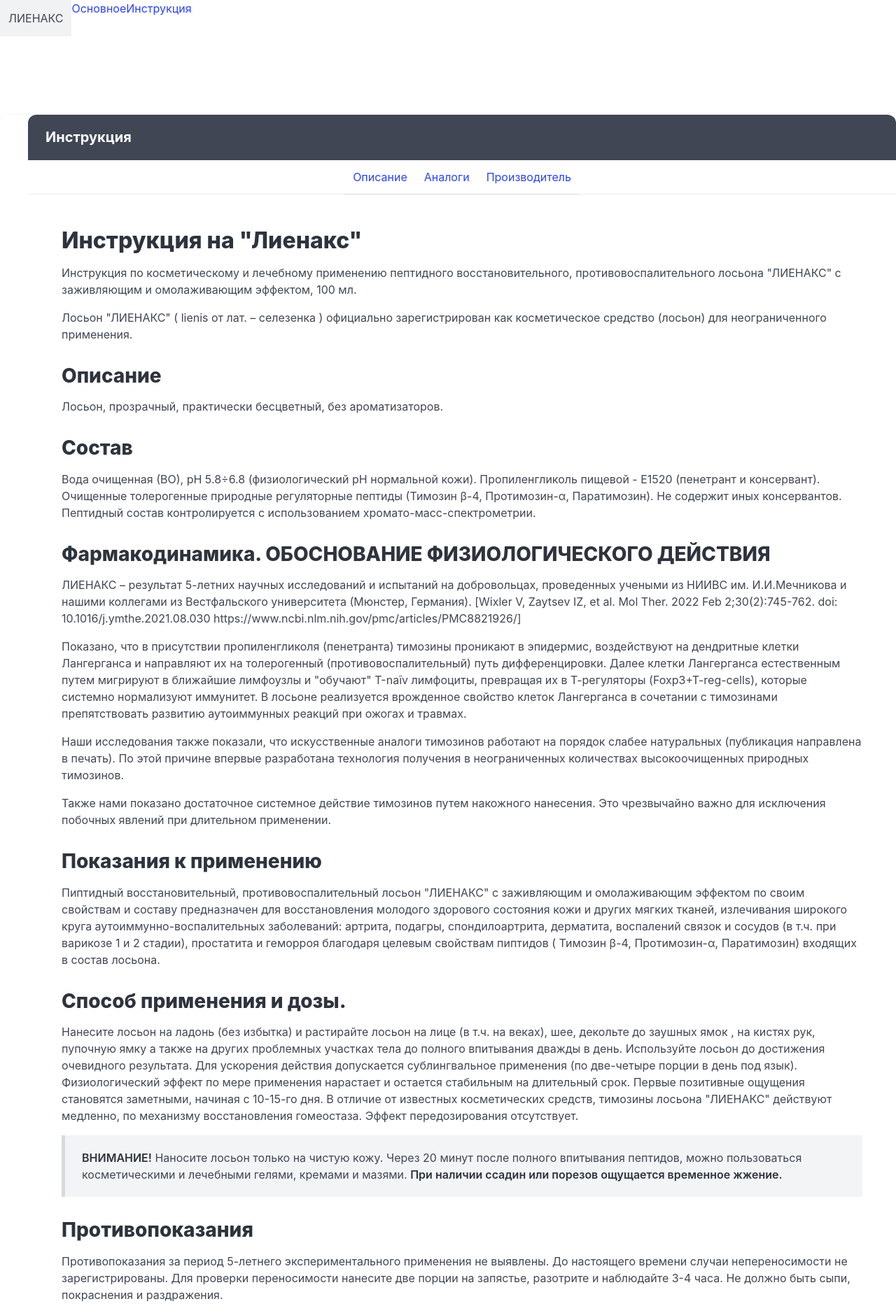
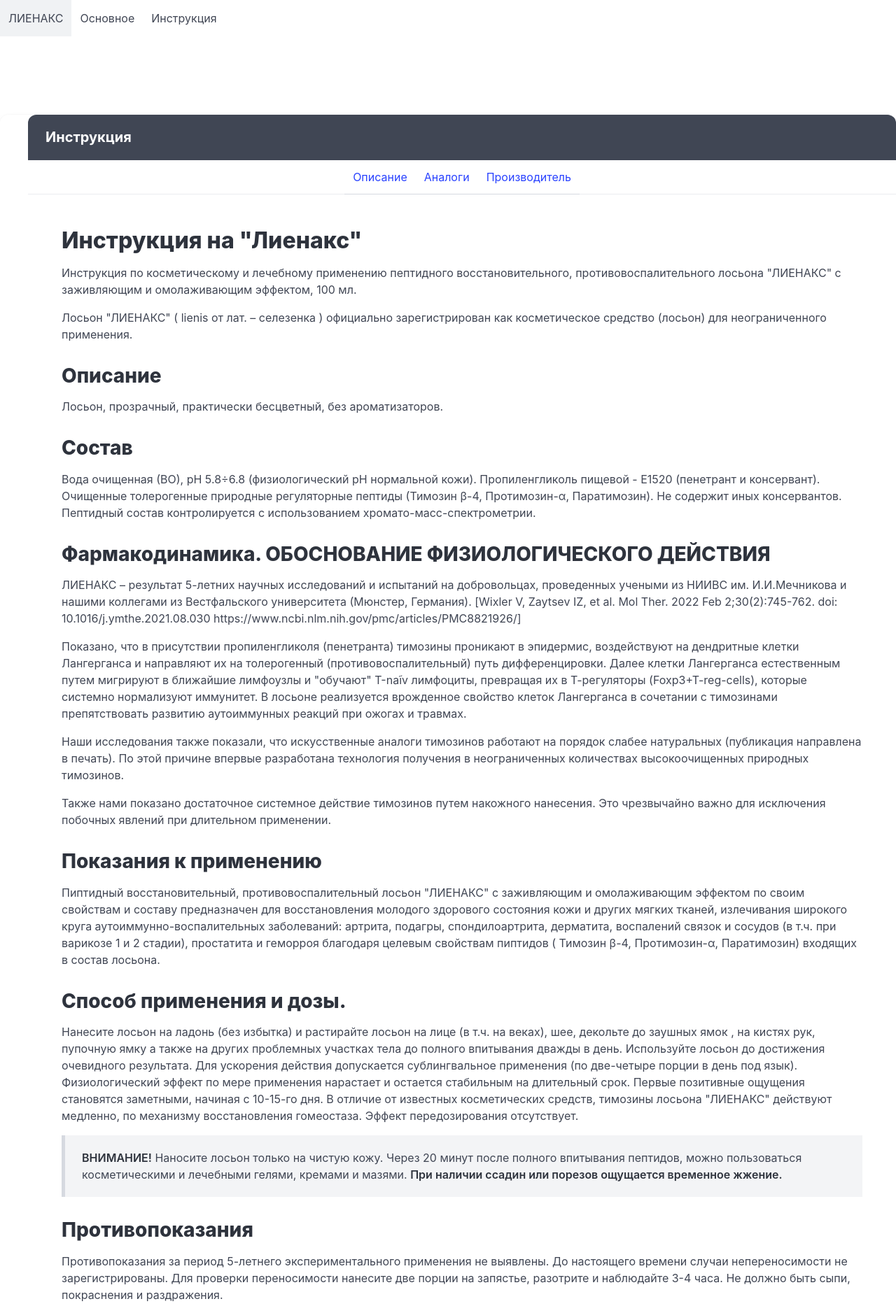
Before and after one commit to w3craft/lienax, a Jekyll site: the page built from index.html, in a window 1280 px wide. Shown: the top 1877 px of the page at 70% size. Built offline with Jekyll 4.4.1, drawn with Linux system fonts in a browser that asks for light colours.

Commit message:
Update nav.html

```diff
--- a/_includes/nav.html
+++ b/_includes/nav.html
@@ -11,7 +11,7 @@
   <div id="navbarBasicExample" class="navbar-menu">
     <div class="navbar-start">
       {% for item in site.data.nav %}
-      <a href="{{ item.link }}">{{ item.name }}</a>
+      <a class="navbar-item" href="{{ item.link }}">{{ item.name }}</a>
       {% endfor %}
     </div>
   </div>
```
